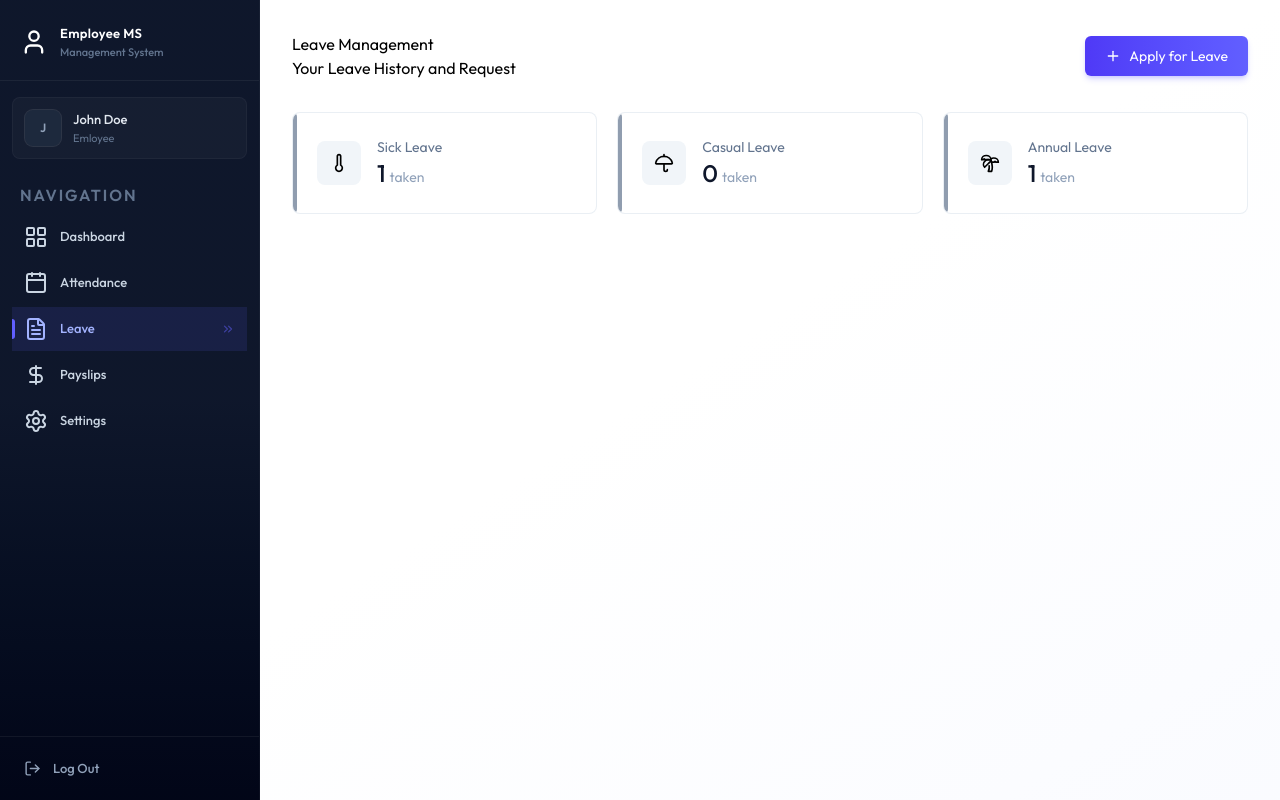
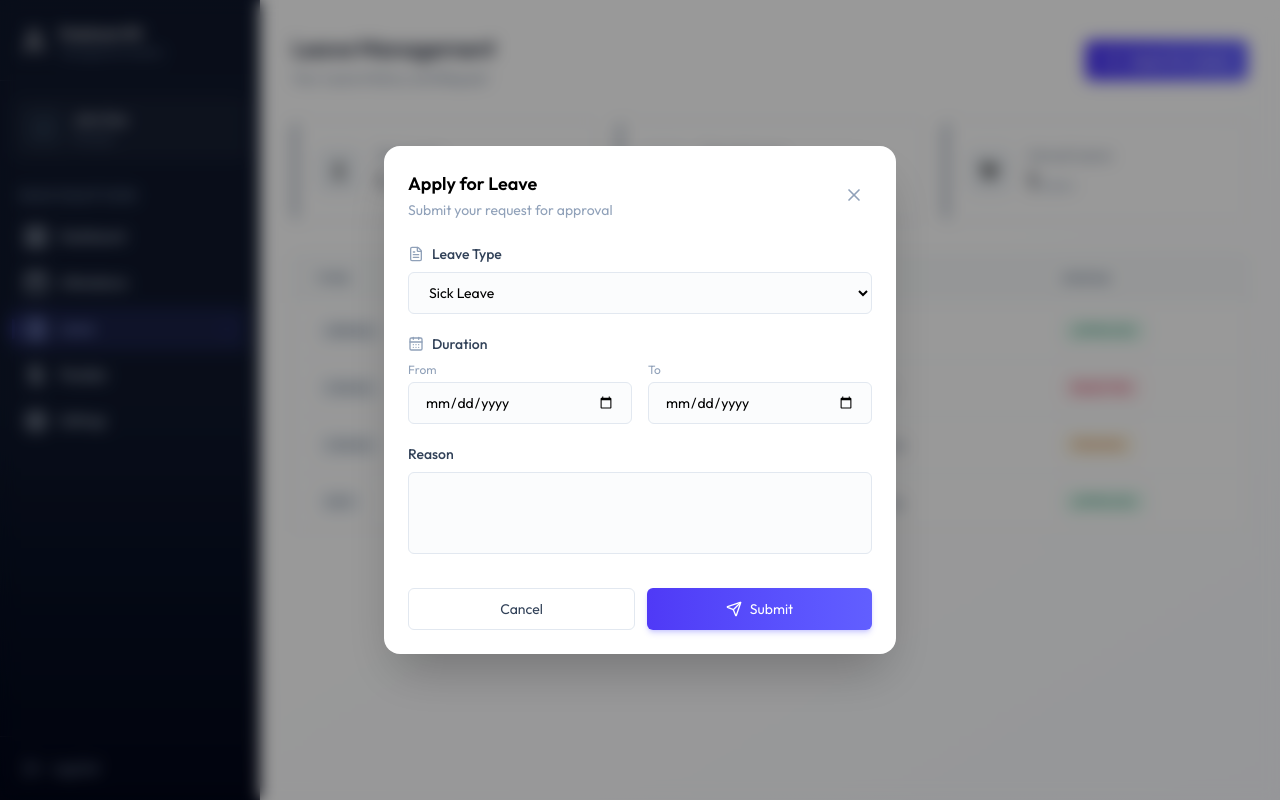
Before and after one commit to junaid0x/EMS, a React (Vite) app in the folder client/: page /leave in a window 1280 px wide. Both pictures are taken after a click on the button "Apply for Leave". Built offline with nearby package versions, Linux system fonts and the light colour scheme.

Commit message:
Add LeaveHistory and ApplyLeaveModal components; enhance Leave page with leave application functionality and improved UI

```diff
--- /dev/null
+++ b/client/src/components/Leave/ApplyLeaveModal.jsx
@@ -0,0 +1,91 @@
+import { CalendarDays, FileText, Loader2, Send, X } from 'lucide-react';
+import { useState } from 'react'
+
+const ApplyLeaveModal = ({open, onClose, onSuccess}) => {
+
+    const [loading, setLoading] = useState(false)
+    const today = new Date();
+    const tomorrow = new Date(today);
+    tomorrow.setDate(today.getDate()+1)
+    const minDate = tomorrow.toISOString().split('T')[0]
+
+    const handleSubmit = async (e)=>{
+        e.preventDefault()
+    }
+
+    if(!open) return null
+
+  return (
+    <div onClick={onClose} className='fixed inset-0 z-50 flex items-center justify-center p-4 bg-black/40 backdrop-blur-sm'>
+        <div onClick={(e)=>e.stopPropagation()} className='bg-white relative rounded-2xl shadow-2xl w-full max-w-lg animate-fade-in'>
+            {/* {Header} */}
+            <div className='flex items-center justify-between p-6 pb-0'>
+                <div>
+                    <h2 className='text-lg font-semibold'>Apply for Leave</h2>
+                    <p className='text-sm text-slate-400 mt-0.5'>Submit your request for approval</p>
+                </div>
+                <button onClick={onClose} className='p-2 rounded-lg hover:bg-slate-100 transition-colors text-slate-400 hover:text-slate-600'>
+                    <X className='w-5 h-5'/>
+                </button>
+            </div>
+
+            {/* {Form} */}
+            <form onSubmit={handleSubmit} className='p-6 space-y-5'>
+                {/* {Leave type} */}
+                <div>
+                    <label className='flex items-center gap-2 text-sm font-medium text-slate-700 mb-2'>
+                        <FileText className='w-4 h-4 text-slate-400' />
+                        Leave Type
+                    </label>
+                    <select name="type" required>
+                        <option value="SICK">Sick Leave</option>
+                        <option value="CASUAL">Casual Leave</option>
+                        <option value="ANNUAL">Annual Leave</option>
+                    </select>
+                </div>
+
+                {/* {Duration} */}
+                <div>
+                    <label className='flex items-center gap-2 text-sm font-medium text-slate-700 mb-2'>
+                        <CalendarDays className='w-4 h-4 text-slate-400' />
+                        Duration
+                    </label>
+                    <div className='grid grid-cols-2 gap-4'>
+                        <div>
+                            <span className='block text-xs text-slate-400 mb-1'>From</span>
+                            <input type="date" name="startDate" required min={minDate} />
+                        </div>
+                        <div>
+                            <span className='block text-xs text-slate-400 mb-1'>To</span>
+                            <input type="date" name="endDate" required min={minDate} />
+                        </div>
+                    </div>
+                </div>
+
+                {/* {Reason} */}
+                <div>
+                    <label className='text-sm font-medium text-slate-700 mb-2 block'>
+                        Reason
+                    </label>
+                    <textarea name="reason" rows={3} required id="" className='resize-none'/>
+                </div>
+
+                {/* {Buttons} */}
+                <div className='flex gap-3 pt-2'>
+                    <button onClick={onClose} type='button' className='btn-secondary flex-1'>
+                        Cancel
+                    </button>
+                    <button onClick={onClose} disabled={loading} type='submit' className='btn-primary flex-1 flex items-center justify-center gap-2'>
+                        {loading ? <Loader2 className='w-4 h-4 animate-spin' /> : <Send className='w-4 h-4' />}
+                        {loading ? "Submitting" : "Submit"}
+                    </button>
+                </div>
+
+            </form>
+
+        </div>
+    </div>
+  )
+}
+
+export default ApplyLeaveModal
--- a/client/src/components/Leave/LeaveHistory.jsx
+++ b/client/src/components/Leave/LeaveHistory.jsx
@@ -1,6 +1,7 @@
 import { useState } from "react"
 import { getDayTypeDisplay, getWorkingHoursDisplay } from "../../assets/assets"
 import {format} from 'date-fns'
+import { Check, CheckIcon, Loader2, X } from "lucide-react"
 
 const LeaveHistory = ({leaves, isAdmin, onUpdate}) => {
 
@@ -12,54 +13,66 @@
 
   return (
     <div className="card overflow-hidden">
-
           <div className="overflow-x-auto">
               <table className="table-modern">
                 <thead>
                   <tr>
-                    <th className="px-6 py-4">Date</th>
-                    <th className="px-6 py-4">Check in</th>
-                    <th className="px-6 py-4">Check out</th>
-                    <th className="px-6 py-4">Working Hours</th>
-                    <th className="px-6 py-4">Day Type</th>
-                    <th className="px-6 py-4">Status</th>
+                    {isAdmin && <th>Employee</th>}
+                    <th>Type</th>
+                    <th>Dates</th>
+                    <th>Reasons</th>
+                    <th>Status</th>
+                    {isAdmin && <th className="text-center">Actions</th>}
                   </tr>
                 </thead>
                 <tbody>
-                  {history.length === 0 ? (
+                  {leaves.length === 0 ? (
                     <tr>
-                      <td colSpan={6} className="text-center py-12 text-slate-400">
-                        No Records Found
+                      <td colSpan={isAdmin ? 6 : 4} className="text-center py-12 text-slate-400">
+                        No Applications Found
                       </td>
                     </tr>
                   ):(
-                    history.map((record)=>{
-                      const dayType = getDayTypeDisplay(record)
+                    leaves.map((leave)=>{
+
                       return(
-                        <tr key={record._id || record.id}>
-                          <td className="px-6 py-4 font-medium text-slate-900">
-                            {format(new Date(record.date), "MMM dd, yyyy")}
+                        <tr key={leave._id || leave.id}>
+                          {isAdmin &&(
+                            <td className=" text-slate-900">
+                            {leave.employee?.firstName}
+                            {leave.employee?.lastName}
+                          </td>
+                          )}
+                          <td>
+                            <span className="badge bg-slate-100 text-slate-600">{leave.type}</span>
+                          </td>
+                          <td className="text-xs  text-slate-500">
+                            { format(new Date(leave.startDate), "MMM dd")} - { format(new Date(leave.endDate), "MMM dd, yyy")}
+                          </td>
+                          <td className="max-w-xs  text-slate-500" title={leave.reason}>
+                            {leave.reason}
+                          </td>
+                          <td >
+                            <span className={`badge ${leave.status === "APPROVED" ? "badge-success" : leave.status === "REJECTED" ?  "badge-danger" : "badge-warning"}`}>
+                              {leave.status}
+                            </span>
                           </td>
 
-                          <td className="px-6 py-4  text-slate-600">
-                            {record.checkIn ? format(new Date(record.checkIn), "hh:mm a") : "-"}
-                          </td>
+                          {isAdmin && (
+                            <td>
+                              {leave.status === "PENDING" && (
+                                <div className="flex justify-center gap-2">
+                                  <button onClick={()=>handleStatusUpdate(leave._id || leave.id, "APPROVED")} disabled={!!processing} className="p-1.5 rounded-md bg-emerald-50 text-emerald-600 hover:bg-emerald-100 transition-colors">
+                                    {processing === (leave._id || leave.id) ? <Loader2 className="w-4 h-4 animate-spin"/>  : <Check className="w-4 h-4" />}
+                                  </button>
+                                  <button onClick={()=>handleStatusUpdate(leave._id || leave.id, "REJECTED")} disabled={!!processing} className="p-1.5 rounded-md bg-rose-50 text-rose-600 hover:bg-rose-100 transition-colors">
+                                    {processing === (leave._id || leave.id) ? <Loader2 className="w-4 h-4 animate-spin"/>  : <X className="w-4 h-4" />}
+                                  </button>
+                                </div>
+                              )}
+                            </td>
+                          )}
 
-                          <td className="px-6 py-4  text-slate-600">
-                            {record.checkOut ? format(new Date(record.checkOut), "hh:mm a") : "-"}
-                          </td>
-
-                          <td className="px-6 py-4 font-medium  text-slate-600">
-                            {getWorkingHoursDisplay(record)}
-                          </td>
-                          <td className="px-6 py-4">
-                            {dayType.label !== "-" ? <span className={`badge ${dayType.className}`}>{dayType.label}</span> : "-"}
-                          </td>
-                          <td className="px-6 py-4">
-                            <span className={`badge ${record.status === "PRESENT" ? "badge-success" : record.status === "LATE" ?  "badge-warning" : "badge-danger"}`}>
-                            {record.status}
-                            </span>
-                          </td>
                         </tr>
                       )
                     })
--- a/client/src/pages/Leave.jsx
+++ b/client/src/pages/Leave.jsx
@@ -2,12 +2,14 @@
 import { dummyLeaveData } from '../assets/assets'
 import Loading from '../components/Loading'
 import { icons, PalmtreeIcon, PlusIcon, ThermometerIcon, UmbrellaIcon } from 'lucide-react'
+import LeaveHistory from '../components/Leave/LeaveHistory'
+import ApplyLeaveModal from '../components/Leave/ApplyLeaveModal'
 
 const Leave = () => {
 
   const [leaves, setLeaves] = useState([])
   const [loading, setLoading] = useState(true)
-  const [showModal, setShowMoad] =useState(false)
+  const [showModal, setShowModal] =useState(false)
   const [isDeleted, setIsDeleted] = useState(false)
 
   const isAdmin = false;
@@ -52,11 +54,11 @@
     <div className='animate-fade-in'>
       <div className='flex flex-cols sm:flex-row justify-between items-start sm:items-center gap-4 mb-8'>
         <div>
-          <h1>Leave Management</h1>
-          <p>{isAdmin ? "Manage Leave Applications" : "Your Leave History and Request"}</p>
+          <h1 className='page-title'>Leave Management</h1>
+          <p className='page-subtitle'>{isAdmin ? "Manage Leave Applications" : "Your Leave History and Request"}</p>
         </div>
         {!isAdmin && !isDeleted &&(
-          <button onClick={()=> setShowMoad(true)} className='btn-primary flex items-center gap-2 w-full sm:w-auto justify-center'>
+          <button onClick={()=> setShowModal(true)} className='btn-primary flex items-center gap-2 w-full sm:w-auto justify-center'>
             <PlusIcon className='w-4 h-4' /> Apply for Leave
           </button>
         )}
@@ -82,6 +84,9 @@
           ))}
         </div>
       )}
+
+      <LeaveHistory leaves={leaves} isAdmin={isAdmin} onUpdate={fetchLeaves} />
+      <ApplyLeaveModal open={showModal} onClose={()=>setShowModal(false)} onSuccess={fetchLeaves} />
     </div>
   )
 }
```
